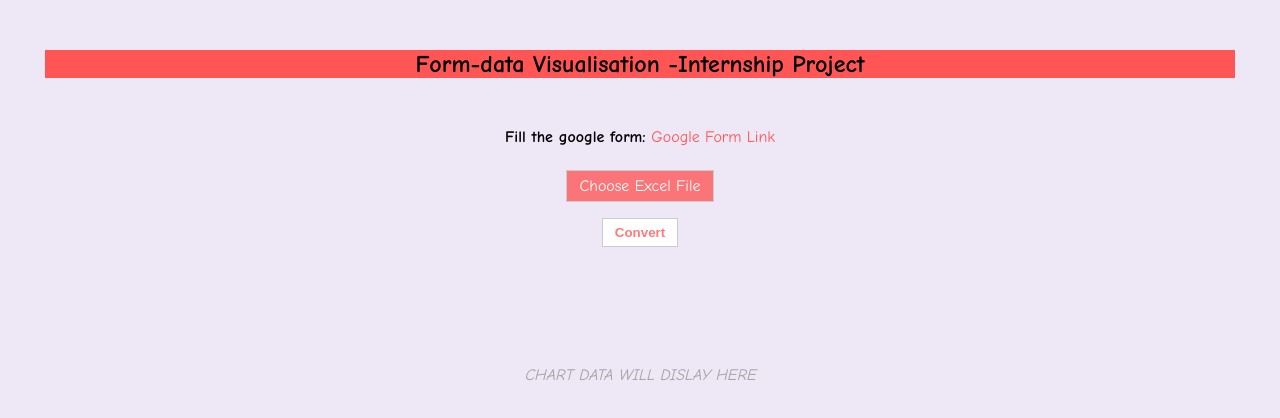
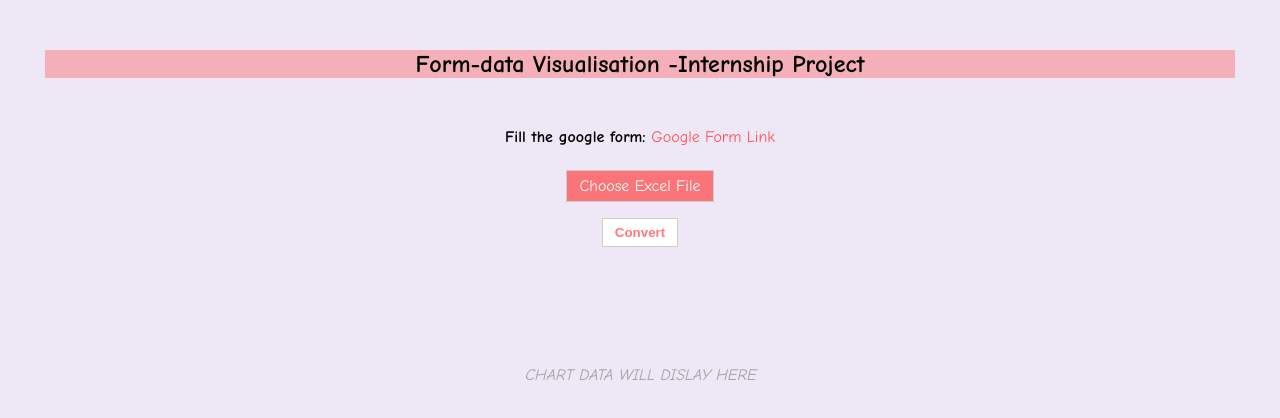
Before and after one commit to priyalweb/Form-Data-Visualisation, a plain HTML site: page index.html in a window 1280 px wide. Drawn offline with nearby package versions, Linux system fonts and the light colour scheme.

Commit message:
Update index.html

```diff
--- a/index.html
+++ b/index.html
@@ -12,7 +12,7 @@
         <link rel="stylesheet" href="style.css">
     </head>
     <body>
-        <h2 id="header" style="background: #ff5555;">
+        <h2 id="header" style="background: #ff555561;">
             Form-data Visualisation -Internship Project
         </h2>
 
```
